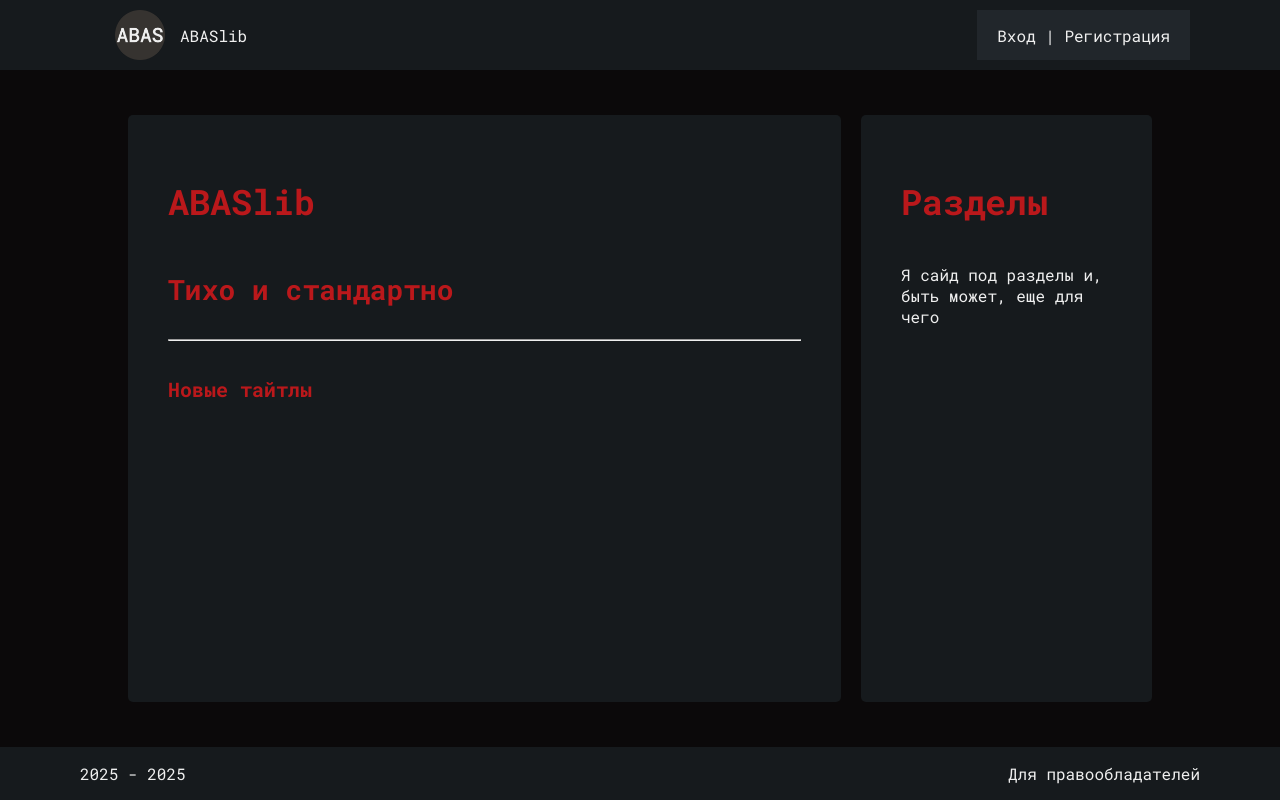
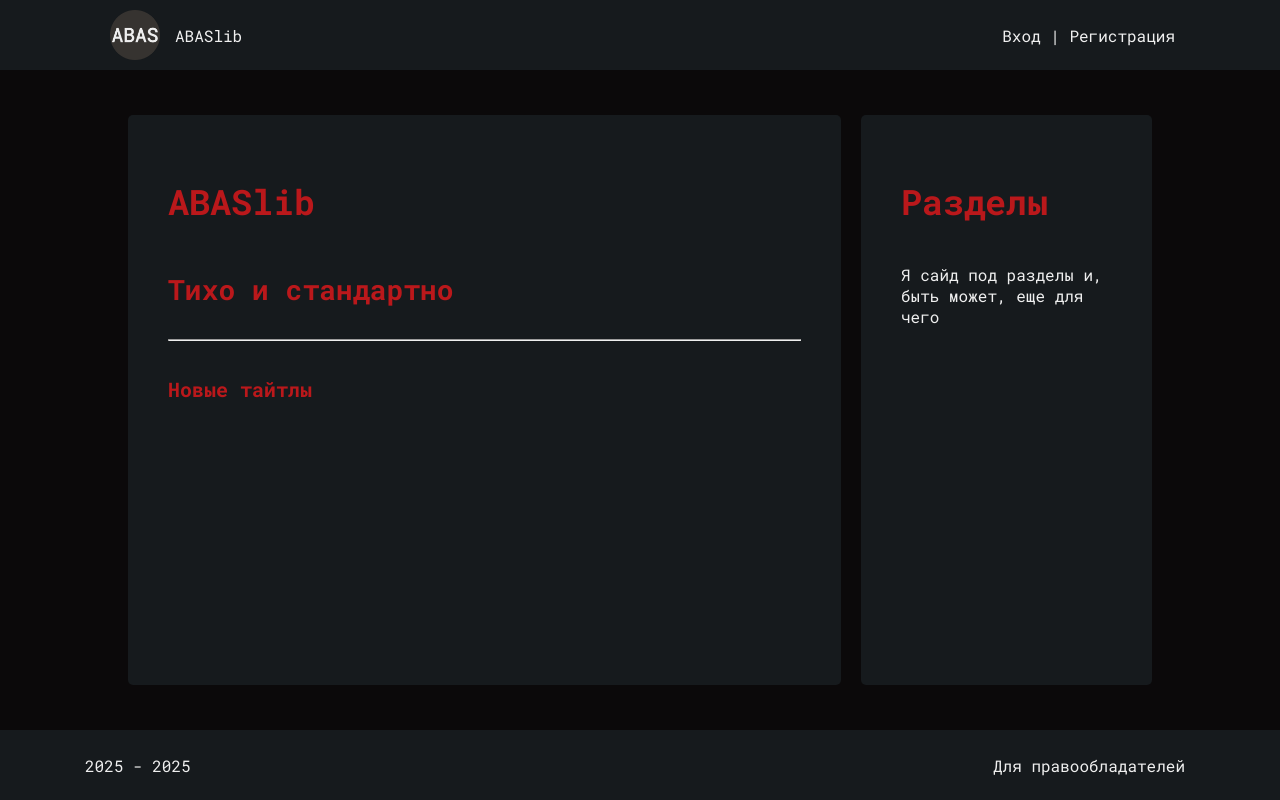
Before and after one commit to kv4D/abaslib, a Django app: page / in a window 1280 px wide. Run offline with Django 5.2, Linux system fonts and the light colour scheme; data that the repository does not hold is empty.

Commit message:
Модифицированы стили кнопок-ссылок
Слегка изменено поведение этих кнопок, изменена их цветовая тема;
некоторые ссылки обернуты в кнопки

```diff
--- a/main/templates/main/base.html
+++ b/main/templates/main/base.html
@@ -51,7 +51,7 @@
         {% block footer %}
 
         {% endblock %}
-        <a href="{% url 'main:about_rights' %}">Для правообладателей</a>
+        <a href="{% url 'main:about_rights' %}"><button class="ref_button">Для правообладателей</button></a>
       </div>
     </footer>
   </body>
--- a/main/templates/main/home.html
+++ b/main/templates/main/home.html
@@ -37,11 +37,11 @@
       <h2>Тихо и стандартно</h2>
       <hr />
       <h4>Новые тайтлы</h4>
-      {% for title in titles %}
-        <p>
-          <a href="{% url 'main:title_page' title.id %}?title_type={{ title.title_type }}&section=about">{{ title.title_name_rus }}</a>
-        </p>
-      {% endfor %}
+      <div id="titles">
+        {% for title in titles %}
+          <a href="{% url 'main:title_page' title.id %}?title_type={{ title.title_type }}&section=about"><button class="ref_button">{{ title.title_name_rus }}</button></a>
+        {% endfor %}
+      </div>
     </div>
 
     <div id="side">
--- a/static/css/base_styles.css
+++ b/static/css/base_styles.css
@@ -64,6 +64,7 @@ header {
 
 header, footer {
     width: 100%;
+    padding: 5px;
 }
 
 #header_container, #footer_container{
@@ -81,6 +82,7 @@ header, footer {
     align-items: center;
     gap: 10px;
     background-color: #161A1D;
+    color: #EFEFEF;
 }
 
 #site_icon a {
@@ -118,7 +120,7 @@ header, footer {
 }
 
 button {
-    transition-duration: 0.2s;
+    transition-duration: 0.1s;
     padding: 10px 20px;
     border: 1px solid;
     display: flex;
@@ -165,15 +167,15 @@ option {
 .ref_button {
     flex: 1;
     border-radius: 0;
-    background-color: #21262b;
+    background-color: #161A1D;
     color: #EFEFEF;
     border: none;
-    height: 50px;
+    height: 60px;
 }
 
 .ref_button:hover {
-    color: #ff090d;
-    background-color: #161A1D;
+    color: #EFEFEF;
+    background-color: #21262b;
 }
 
 .ref_button img {
--- a/static/css/main/home_styles.css
+++ b/static/css/main/home_styles.css
@@ -3,3 +3,8 @@
     width: 30px;
     height: 30px;
 }
+
+#titles .ref_button {
+    border: none;
+    width: 100%;
+}
```
